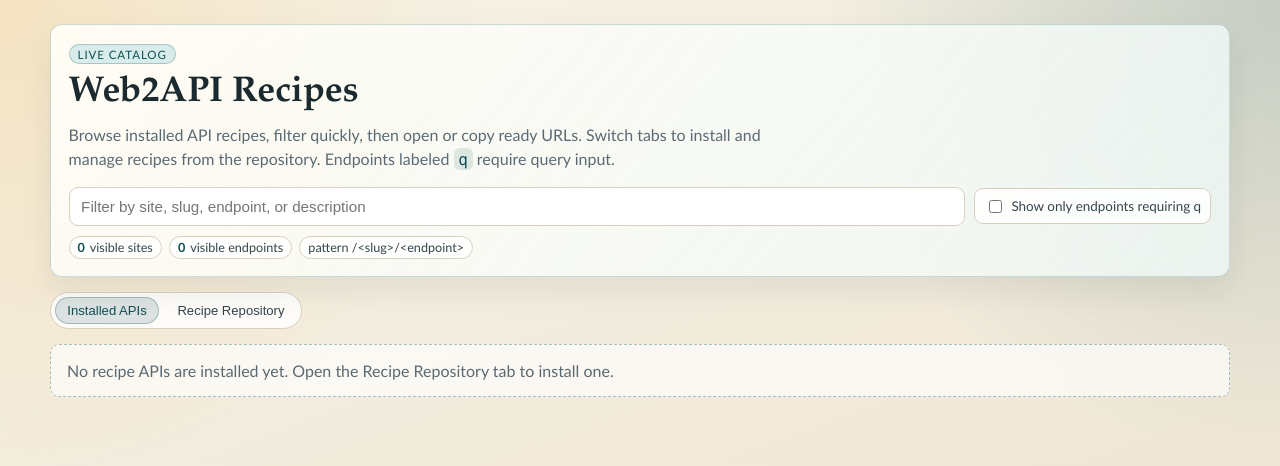
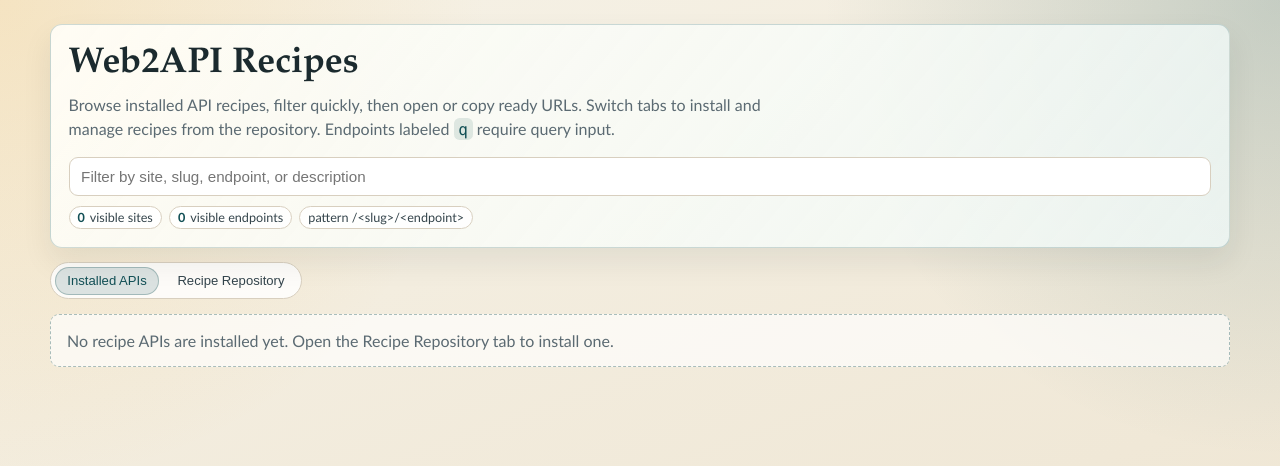
Before and after one commit to Endogen/web2api, a FastAPI app: template web2api/templates/index.html in a window 1280 px wide. Shown: the top 466 px of the page. Run offline with FastAPI, Linux system fonts and the light colour scheme; the template is opened without the code that fills it, so the values that code supplies are empty; parts of the project's set-up code (start-up, migrations or seed data) failed here and were passed over.

Commit message:
Removed useless stuff in web interface

```diff
--- a/web2api/templates/index.html
+++ b/web2api/templates/index.html
@@ -50,19 +50,6 @@
         animation: lift-in 420ms ease both;
       }
 
-      .hero-tag {
-        display: inline-block;
-        margin-bottom: 0.5rem;
-        padding: 0.18rem 0.5rem;
-        border-radius: 999px;
-        border: 1px solid rgba(17, 79, 85, 0.25);
-        color: var(--teal-900);
-        background: var(--teal-100);
-        text-transform: uppercase;
-        font-size: 0.72rem;
-        letter-spacing: 0.08em;
-      }
-
       h1 {
         margin: 0;
         font-family: "Palatino Linotype", "Book Antiqua", Palatino, serif;
@@ -87,7 +74,7 @@
       .toolbar {
         margin-top: 0.95rem;
         display: grid;
-        grid-template-columns: minmax(240px, 1fr) auto;
+        grid-template-columns: minmax(240px, 1fr);
         gap: 0.6rem;
         align-items: center;
       }
@@ -106,22 +93,6 @@
         outline: 2px solid rgba(30, 108, 116, 0.35);
         outline-offset: 1px;
         border-color: rgba(30, 108, 116, 0.45);
-      }
-
-      .toggle {
-        display: inline-flex;
-        align-items: center;
-        gap: 0.42rem;
-        border: 1px solid var(--line);
-        border-radius: 9px;
-        padding: 0.48rem 0.58rem;
-        font-size: 0.84rem;
-        color: #34444b;
-        background: rgba(255, 255, 255, 0.84);
-      }
-
-      .toggle input {
-        accent-color: var(--teal-700);
       }
 
       .summary {
@@ -561,7 +532,6 @@
   <body>
     <main class="page">
       <header class="hero">
-        <span class="hero-tag">Live Catalog</span>
         <h1>Web2API Recipes</h1>
         <p class="subtitle">
           Browse installed API recipes, filter quickly, then open or copy ready URLs. Switch tabs
@@ -578,10 +548,6 @@
               placeholder="Filter by site, slug, endpoint, or description"
               autocomplete="off"
             />
-          </label>
-          <label class="toggle">
-            <input id="qOnlyToggle" type="checkbox" />
-            Show only endpoints requiring q
           </label>
         </div>
 
@@ -720,16 +686,14 @@
       (() => {
         const rows = Array.from(document.querySelectorAll(".row"));
         const filterInput = document.getElementById("filterInput");
-        const qOnlyToggle = document.getElementById("qOnlyToggle");
         const visibleSites = document.getElementById("visibleSites");
         const visibleEndpoints = document.getElementById("visibleEndpoints");
         const noMatches = document.getElementById("noMatches");
-        if (rows.length > 0 && filterInput && qOnlyToggle && visibleSites && visibleEndpoints && noMatches) {
+        if (rows.length > 0 && filterInput && visibleSites && visibleEndpoints && noMatches) {
           const normalize = (value) => value.trim().toLowerCase();
 
           const applyFilters = () => {
             const term = normalize(filterInput.value || "");
-            const qOnly = qOnlyToggle.checked;
 
             let shownSites = 0;
             let shownEndpoints = 0;
@@ -745,11 +709,8 @@
 
               endpointItems.forEach((endpointItem, index) => {
                 const endpointText = endpointItem.dataset.endpointText || "";
-                const requiresQuery = endpointItem.dataset.requiresQuery === "true";
-
-                const matchesToggle = !qOnly || requiresQuery;
                 const matchesTerm = term === "" || siteMatches || endpointText.includes(term);
-                const isVisible = matchesToggle && matchesTerm;
+                const isVisible = matchesTerm;
 
                 endpointItem.classList.toggle("is-hidden", !isVisible);
                 if (urlItems[index]) {
@@ -776,7 +737,6 @@
           };
 
           filterInput.addEventListener("input", applyFilters);
-          qOnlyToggle.addEventListener("change", applyFilters);
 
           document.querySelectorAll(".copy-btn").forEach((button) => {
             button.addEventListener("click", async () => {
```
